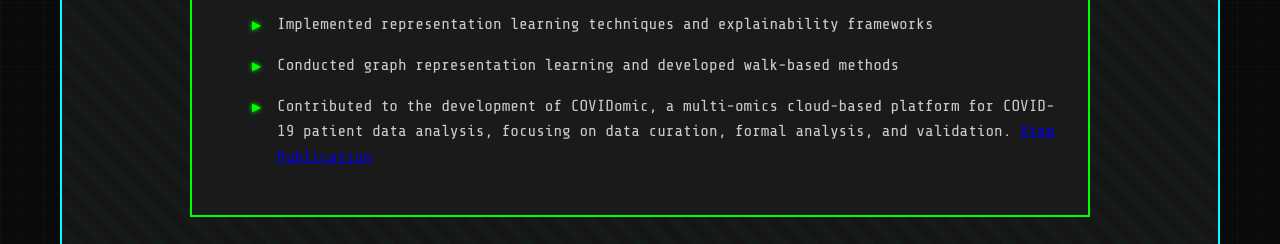
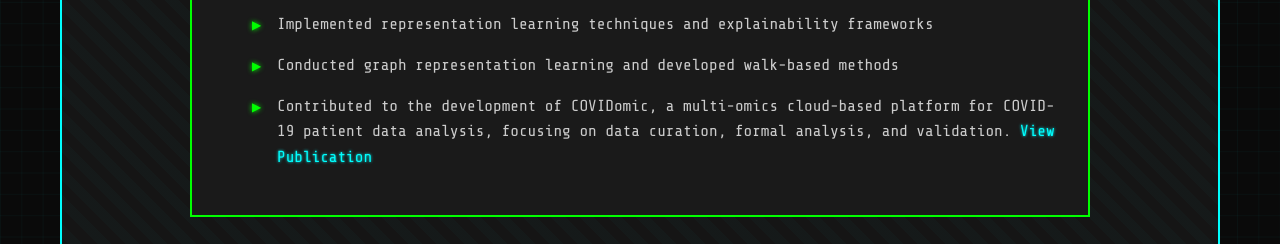
Before and after one commit to eestien/aboutme, a plain HTML site: page index.html in a window 1280 px wide. Shown: the part 3176-3420 px from the top of the page. Drawn offline with nearby package versions, Linux system fonts and the light colour scheme.

Commit message:
Fix typo

```diff
--- a/index.html
+++ b/index.html
@@ -158,7 +158,7 @@
                             <li>Built pipelines for model benchmarking and multi-agent system development with RAG tool</li>
                             <li>Implemented representation learning techniques and explainability frameworks</li>
                             <li>Conducted graph representation learning and developed walk-based methods</li>
-                            <li>Contributed to the development of COVIDomic, a multi-omics cloud-based platform for COVID-19 patient data analysis, focusing on data curation, formal analysis, and validation. <a href="https://journals.plos.org/ploscompbiol/article?id=10.1371/journal.pcbi.1009183" target="_blank">View Publication</a></li>
+                            <li>Contributed to the development of COVIDomic, a multi-omics cloud-based platform for COVID-19 patient data analysis, focusing on data curation, formal analysis, and validation. <a href="https://journals.plos.org/ploscompbiol/article?id=10.1371/journal.pcbi.1009183" target="_blank" class="project-link">View Publication</a></li>
                         </ul>
                     </div>
                 </div>
```
